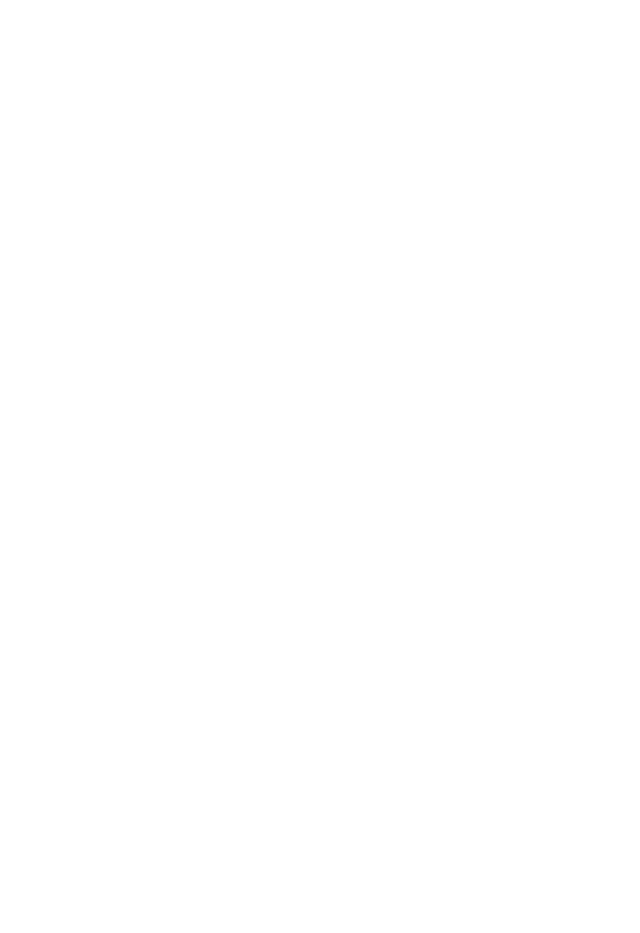
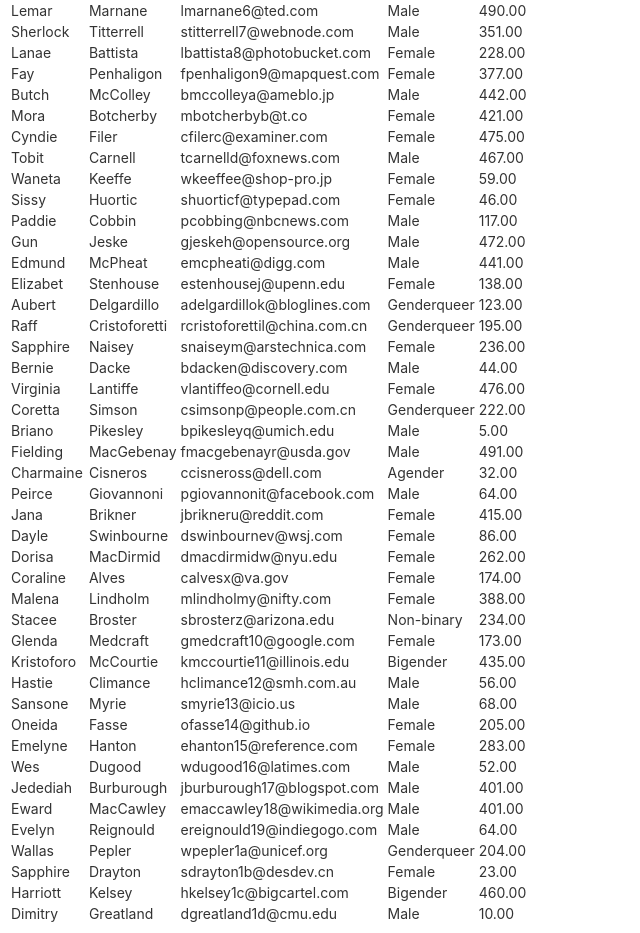
Before and after one commit to manoj19-github/angular-routing, an Angular app: page /contact in a window 1280 px wide. Shown: the part 261-1194 px from the top of the page, without its empty margins (0-640 px from the left). Before the commit the page ends 800 px from the top, so only its background shows below. Built offline with nearby package versions, Linux system fonts and the light colour scheme.

Commit message:
custom pipe created

```diff
--- a/src/app/app.module.ts
+++ b/src/app/app.module.ts
@@ -12,9 +12,12 @@
 import { AppRouteModule } from './app-route.module';
 import { AuthService } from './auth.service';
 import { AuthGurardService } from './auth-guard.service';
+import { ContactService } from './contact/contact.service';
+import { PercentagePipe } from './contact/percentage.pipe';
 
 @NgModule({
   declarations: [
+    PercentagePipe,
     AppComponent,
     HomeComponent,
     ContactComponent,
@@ -24,7 +27,7 @@
     NotFoundComponent,
   ],
   imports: [BrowserModule, AppRouteModule],
-  providers: [AuthService, AuthGurardService],
+  providers: [AuthService, AuthGurardService, ContactService],
   bootstrap: [AppComponent],
 })
 export class AppModule {}
--- a/src/app/contact/contact.component.html
+++ b/src/app/contact/contact.component.html
@@ -1,2 +1,24 @@
 <p>contact works!</p>
 <p>Your query parameter is : {{queryVal}}</p>
+<div>
+  <table>
+    <thead>
+      <tr>
+        <th>First Name</th>
+        <th>Last Name</th>
+        <th>Email</th>
+        <th>Gender</th>
+        <th>Marks (%)</th>
+      </tr>
+    </thead>
+    <tbody>
+      <tr *ngFor="let contact of contactsData">
+        <td>{{contact.first_name}}</td>
+        <td>{{contact.last_name}}</td>
+        <td>{{contact.email}}</td>
+        <td>{{contact.gender}}</td>
+        <td>{{contact.marks | percentage:totalMarks:2}}</td>
+      </tr>
+    </tbody>
+  </table>
+</div>
--- a/src/app/contact/contact.component.ts
+++ b/src/app/contact/contact.component.ts
@@ -1,5 +1,7 @@
 import { Component, OnInit, OnDestroy } from '@angular/core';
 import { Router, ActivatedRoute } from '@angular/router';
+import { ContactService } from './contact.service';
+import { IContactData } from './contactData.interface';
 
 @Component({
   selector: 'app-contact',
@@ -9,14 +11,18 @@
 export class ContactComponent implements OnInit, OnDestroy {
   queryVal: string | null = null;
   queryObservable: any;
+  contactsData: IContactData[] = [];
+  totalMarks = 100;
   constructor(
     private router: Router,
-    private activatedRouter: ActivatedRoute
+    private activatedRouter: ActivatedRoute,
+    private contactService: ContactService
   ) {}
   ngOnInit(): void {
     this.queryObservable = this.activatedRouter.queryParamMap.subscribe(
       (params) => (this.queryVal = params.get('edit'))
     );
+    this.contactsData = this.contactService.contacts;
   }
   ngOnDestroy(): void {
     this.queryObservable.unsubscribe();
--- /dev/null
+++ b/src/app/contact/contact.service.ts
@@ -0,0 +1,408 @@
+import { Injectable } from '@angular/core';
+import { IContactData } from './contactData.interface';
+
+@Injectable()
+export class ContactService {
+  contacts: IContactData[] = [
+    {
+      id: 1,
+      first_name: 'Otho',
+      last_name: 'Tenman',
+      email: 'otenman0@ucoz.com',
+      gender: 'Male',
+      marks: 329,
+    },
+    {
+      id: 2,
+      first_name: 'Tades',
+      last_name: 'Pering',
+      email: 'tpering1@linkedin.com',
+      gender: 'Male',
+      marks: 288,
+    },
+    {
+      id: 3,
+      first_name: 'Skell',
+      last_name: 'Gowanson',
+      email: 'sgowanson2@yelp.com',
+      gender: 'Polygender',
+      marks: 268,
+    },
+    {
+      id: 4,
+      first_name: 'Cullin',
+      last_name: 'Mounsey',
+      email: 'cmounsey3@exblog.jp',
+      gender: 'Male',
+      marks: 44,
+    },
+    {
+      id: 5,
+      first_name: 'Domenico',
+      last_name: 'Rosenboim',
+      email: 'drosenboim4@mail.ru',
+      gender: 'Male',
+      marks: 228,
+    },
+    {
+      id: 6,
+      first_name: 'Leodora',
+      last_name: "O' Cuolahan",
+      email: 'locuolahan5@amazon.de',
+      gender: 'Female',
+      marks: 155,
+    },
+    {
+      id: 7,
+      first_name: 'Lemar',
+      last_name: 'Marnane',
+      email: 'lmarnane6@ted.com',
+      gender: 'Male',
+      marks: 490,
+    },
+    {
+      id: 8,
+      first_name: 'Sherlock',
+      last_name: 'Titterrell',
+      email: 'stitterrell7@webnode.com',
+      gender: 'Male',
+      marks: 351,
+    },
+    {
+      id: 9,
+      first_name: 'Lanae',
+      last_name: 'Battista',
+      email: 'lbattista8@photobucket.com',
+      gender: 'Female',
+      marks: 228,
+    },
+    {
+      id: 10,
+      first_name: 'Fay',
+      last_name: 'Penhaligon',
+      email: 'fpenhaligon9@mapquest.com',
+      gender: 'Female',
+      marks: 377,
+    },
+    {
+      id: 11,
+      first_name: 'Butch',
+      last_name: 'McColley',
+      email: 'bmccolleya@ameblo.jp',
+      gender: 'Male',
+      marks: 442,
+    },
+    {
+      id: 12,
+      first_name: 'Mora',
+      last_name: 'Botcherby',
+      email: 'mbotcherbyb@t.co',
+      gender: 'Female',
+      marks: 421,
+    },
+    {
+      id: 13,
+      first_name: 'Cyndie',
+      last_name: 'Filer',
+      email: 'cfilerc@examiner.com',
+      gender: 'Female',
+      marks: 475,
+    },
+    {
+      id: 14,
+      first_name: 'Tobit',
+      last_name: 'Carnell',
+      email: 'tcarnelld@foxnews.com',
+      gender: 'Male',
+      marks: 467,
+    },
+    {
+      id: 15,
+      first_name: 'Waneta',
+      last_name: 'Keeffe',
+      email: 'wkeeffee@shop-pro.jp',
+      gender: 'Female',
+      marks: 59,
+    },
+    {
+      id: 16,
+      first_name: 'Sissy',
+      last_name: 'Huortic',
+      email: 'shuorticf@typepad.com',
+      gender: 'Female',
+      marks: 46,
+    },
+    {
+      id: 17,
+      first_name: 'Paddie',
+      last_name: 'Cobbin',
+      email: 'pcobbing@nbcnews.com',
+      gender: 'Male',
+      marks: 117,
+    },
+    {
+      id: 18,
+      first_name: 'Gun',
+      last_name: 'Jeske',
+      email: 'gjeskeh@opensource.org',
+      gender: 'Male',
+      marks: 472,
+    },
+    {
+      id: 19,
+      first_name: 'Edmund',
+      last_name: 'McPheat',
+      email: 'emcpheati@digg.com',
+      gender: 'Male',
+      marks: 441,
+    },
+    {
+      id: 20,
+      first_name: 'Elizabet',
+      last_name: 'Stenhouse',
+      email: 'estenhousej@upenn.edu',
+      gender: 'Female',
+      marks: 138,
+    },
+    {
+      id: 21,
+      first_name: 'Aubert',
+      last_name: 'Delgardillo',
+      email: 'adelgardillok@bloglines.com',
+      gender: 'Genderqueer',
+      marks: 123,
+    },
+    {
+      id: 22,
+      first_name: 'Raff',
+      last_name: 'Cristoforetti',
+      email: 'rcristoforettil@china.com.cn',
+      gender: 'Genderqueer',
+      marks: 195,
+    },
+    {
+      id: 23,
+      first_name: 'Sapphire',
+      last_name: 'Naisey',
+      email: 'snaiseym@arstechnica.com',
+      gender: 'Female',
+      marks: 236,
+    },
+    {
+      id: 24,
+      first_name: 'Bernie',
+      last_name: 'Dacke',
+      email: 'bdacken@discovery.com',
+      gender: 'Male',
+      marks: 44,
+    },
+    {
+      id: 25,
+      first_name: 'Virginia',
+      last_name: 'Lantiffe',
+      email: 'vlantiffeo@cornell.edu',
+      gender: 'Female',
+      marks: 476,
+    },
+    {
+      id: 26,
+      first_name: 'Coretta',
+      last_name: 'Simson',
+      email: 'csimsonp@people.com.cn',
+      gender: 'Genderqueer',
+      marks: 222,
+    },
+    {
+      id: 27,
+      first_name: 'Briano',
+      last_name: 'Pikesley',
+      email: 'bpikesleyq@umich.edu',
+      gender: 'Male',
+      marks: 5,
+    },
+    {
+      id: 28,
+      first_name: 'Fielding',
+      last_name: 'MacGebenay',
+      email: 'fmacgebenayr@usda.gov',
+      gender: 'Male',
+      marks: 491,
+    },
+    {
+      id: 29,
+      first_name: 'Charmaine',
+      last_name: 'Cisneros',
+      email: 'ccisneross@dell.com',
+      gender: 'Agender',
+      marks: 32,
+    },
+    {
+      id: 30,
+      first_name: 'Peirce',
+      last_name: 'Giovannoni',
+      email: 'pgiovannonit@facebook.com',
+      gender: 'Male',
+      marks: 64,
+    },
+    {
+      id: 31,
+      first_name: 'Jana',
+      last_name: 'Brikner',
+      email: 'jbrikneru@reddit.com',
+      gender: 'Female',
+      marks: 415,
+    },
+    {
+      id: 32,
+      first_name: 'Dayle',
+      last_name: 'Swinbourne',
+      email: 'dswinbournev@wsj.com',
+      gender: 'Female',
+      marks: 86,
+    },
+    {
+      id: 33,
+      first_name: 'Dorisa',
+      last_name: 'MacDirmid',
+      email: 'dmacdirmidw@nyu.edu',
+      gender: 'Female',
+      marks: 262,
+    },
+    {
+      id: 34,
+      first_name: 'Coraline',
+      last_name: 'Alves',
+      email: 'calvesx@va.gov',
+      gender: 'Female',
+      marks: 174,
+    },
+    {
+      id: 35,
+      first_name: 'Malena',
+      last_name: 'Lindholm',
+      email: 'mlindholmy@nifty.com',
+      gender: 'Female',
+      marks: 388,
+    },
+    {
+      id: 36,
+      first_name: 'Stacee',
+      last_name: 'Broster',
+      email: 'sbrosterz@arizona.edu',
+      gender: 'Non-binary',
+      marks: 234,
+    },
+    {
+      id: 37,
+      first_name: 'Glenda',
+      last_name: 'Medcraft',
+      email: 'gmedcraft10@google.com',
+      gender: 'Female',
+      marks: 173,
+    },
+    {
+      id: 38,
+      first_name: 'Kristoforo',
+      last_name: 'McCourtie',
+      email: 'kmccourtie11@illinois.edu',
+      gender: 'Bigender',
+      marks: 435,
+    },
+    {
+      id: 39,
+      first_name: 'Hastie',
+      last_name: 'Climance',
+      email: 'hclimance12@smh.com.au',
+      gender: 'Male',
+      marks: 56,
+    },
+    {
+      id: 40,
+      first_name: 'Sansone',
+      last_name: 'Myrie',
+      email: 'smyrie13@icio.us',
+      gender: 'Male',
+      marks: 68,
+    },
+    {
+      id: 41,
+      first_name: 'Oneida',
+      last_name: 'Fasse',
+      email: 'ofasse14@github.io',
+      gender: 'Female',
+      marks: 205,
+    },
+    {
+      id: 42,
+      first_name: 'Emelyne',
+      last_name: 'Hanton',
+      email: 'ehanton15@reference.com',
+      gender: 'Female',
+      marks: 283,
+    },
+    {
+      id: 43,
+      first_name: 'Wes',
+      last_name: 'Dugood',
+      email: 'wdugood16@latimes.com',
+      gender: 'Male',
+      marks: 52,
+    },
+    {
+      id: 44,
+      first_name: 'Jedediah',
+      last_name: 'Burburough',
+      email: 'jburburough17@blogspot.com',
+      gender: 'Male',
+      marks: 401,
+    },
+    {
+      id: 45,
+      first_name: 'Eward',
+      last_name: 'MacCawley',
+      email: 'emaccawley18@wikimedia.org',
+      gender: 'Male',
+      marks: 401,
+    },
+    {
+      id: 46,
+      first_name: 'Evelyn',
+      last_name: 'Reignould',
+      email: 'ereignould19@indiegogo.com',
+      gender: 'Male',
+      marks: 64,
+    },
+    {
+      id: 47,
+      first_name: 'Wallas',
+      last_name: 'Pepler',
+      email: 'wpepler1a@unicef.org',
+      gender: 'Genderqueer',
+      marks: 204,
+    },
+    {
+      id: 48,
+      first_name: 'Sapphire',
+      last_name: 'Drayton',
+      email: 'sdrayton1b@desdev.cn',
+      gender: 'Female',
+      marks: 23,
+    },
+    {
+      id: 49,
+      first_name: 'Harriott',
+      last_name: 'Kelsey',
+      email: 'hkelsey1c@bigcartel.com',
+      gender: 'Bigender',
+      marks: 460,
+    },
+    {
+      id: 50,
+      first_name: 'Dimitry',
+      last_name: 'Greatland',
+      email: 'dgreatland1d@cmu.edu',
+      gender: 'Male',
+      marks: 10,
+    },
+  ];
+}
--- /dev/null
+++ b/src/app/contact/percentage.pipe.ts
@@ -0,0 +1,10 @@
+import { Pipe, PipeTransform } from '@angular/core';
+
+@Pipe({
+  name: 'percentage',
+})
+export class PercentagePipe implements PipeTransform {
+  transform(value: number, totalMarks: number, decimal: number): string {
+    return ((value / totalMarks) * 100).toFixed(decimal);
+  }
+}
```
Also changed, not shown: src/app/contact/contactData.interface.ts (added, +8 -0 lines).
